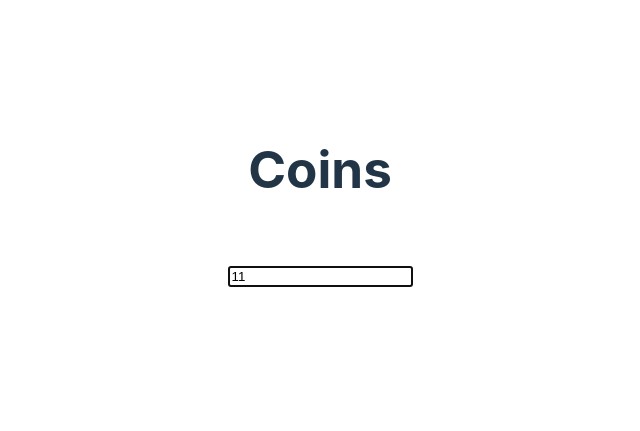
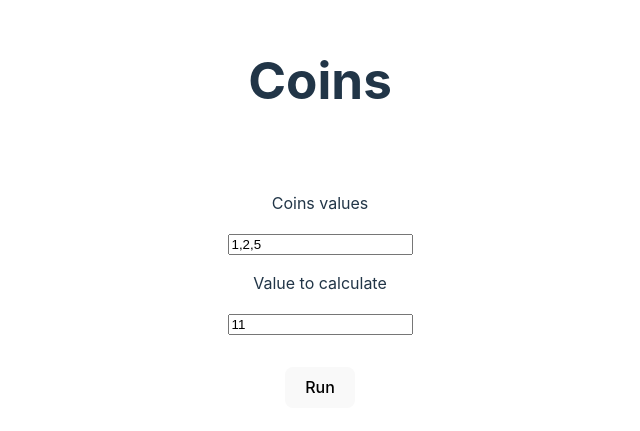
Before and after one commit to maceq687/coins, a React (Vite) app: page / in a window 1280 px wide. Shown: the part 187-618 px from the top of the page, without its empty margins (320-960 px from the left). Built offline with nearby package versions, Linux system fonts and the light colour scheme.

Commit message:
WIP simple interface

```diff
--- a/src/App.tsx
+++ b/src/App.tsx
@@ -2,29 +2,44 @@ import { useState } from "react";
 import "./App.css";
 
 function App() {
-  const coins: number[] = [1, 2, 5];
+  const [coinsArr, setCoins] = useState([1, 2, 5]);
   // 1 5 7 : 10
-  // 2 5 7 : 11
-  const [state, setState] = useState(11);
+  // 2 3 5 : 9
+  const coins = coinsArr.join(",");
+  const [valueToCalculate, setValueToCalculate] = useState(11);
   const coinsResult: string[] = [];
+  let result: string = "";
   let counting = true;
 
-  const updateCoinValue = (event: React.ChangeEvent<HTMLInputElement>) => {
-    setState(parseInt(event.target.value));
-    coins.sort(function (a, b) {
+  const updateValueToCalculate = (
+    event: React.ChangeEvent<HTMLInputElement>
+  ) => {
+    setValueToCalculate(parseInt(event.target.value));
+  };
+
+  const updateCoins = (event: React.ChangeEvent<HTMLInputElement>) => {
+    const coinsArr = event.target.value.split(",").map(function (str) {
+      return parseInt(str);
+    });
+    setCoins(coinsArr);
+  };
+
+  function calculate() {
+    let value = valueToCalculate;
+    coinsArr.sort(function (a, b) {
       return a - b;
     });
-    let remainingValue = state;
-    const coinsOrdered: number[] = coins.reverse();
+    const coinsOrdered: number[] = coinsArr.reverse();
     while (counting) {
       const biggestDivider: number = findBiggestDivider(
-        remainingValue,
+        value,
         coinsOrdered
       ) as number;
-      remainingValue = divideByBD(remainingValue, biggestDivider) as number;
+      value = divideByBiggestDivider(value, biggestDivider) as number;
     }
-    console.log(coinsResult);
-  };
+    result = coinsResult.join(", ");
+    console.log(result);
+  }
 
   function findBiggestDivider(value: number, arr: number[]) {
     for (let i = 0; i < arr.length; i++) {
@@ -32,7 +47,7 @@ function App() {
     }
   }
 
-  function divideByBD(value: number, divider: number) {
+  function divideByBiggestDivider(value: number, divider: number) {
     let result = value / divider;
     result = Math.floor(result);
     coinsResult.push(divider + "*" + result);
@@ -47,13 +62,18 @@ function App() {
     <>
       <h1>Coins</h1>
       <div className="card">
+        <p>Coins values</p>
+        <input type="string" value={coins} onChange={updateCoins} />
+        <br />
+        <p>Value to calculate</p>
         <input
-          type="string"
-          value={state}
-          onChange={updateCoinValue}
-          autoFocus
-        ></input>
+          type="number"
+          value={valueToCalculate}
+          onChange={updateValueToCalculate}
+        />
       </div>
+      <button onClick={calculate}>Run</button>
+      {!counting && <div>Result: {result}</div>}
     </>
   );
 }
```
